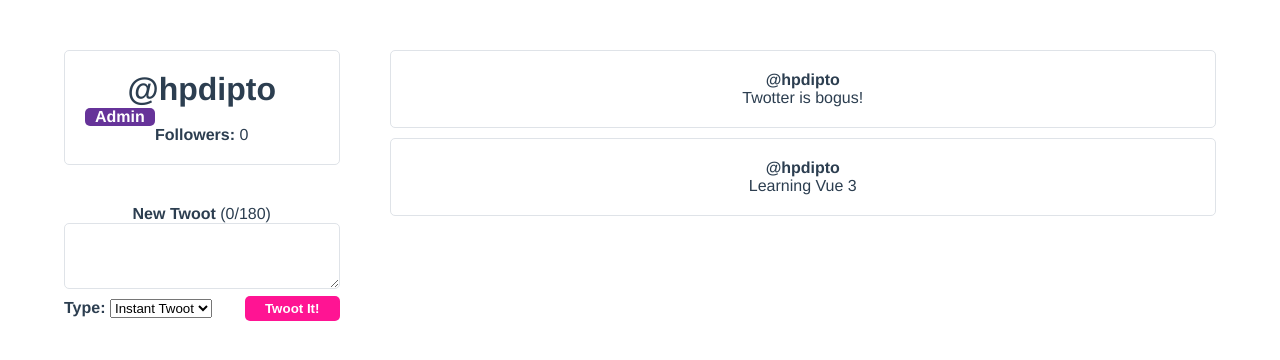
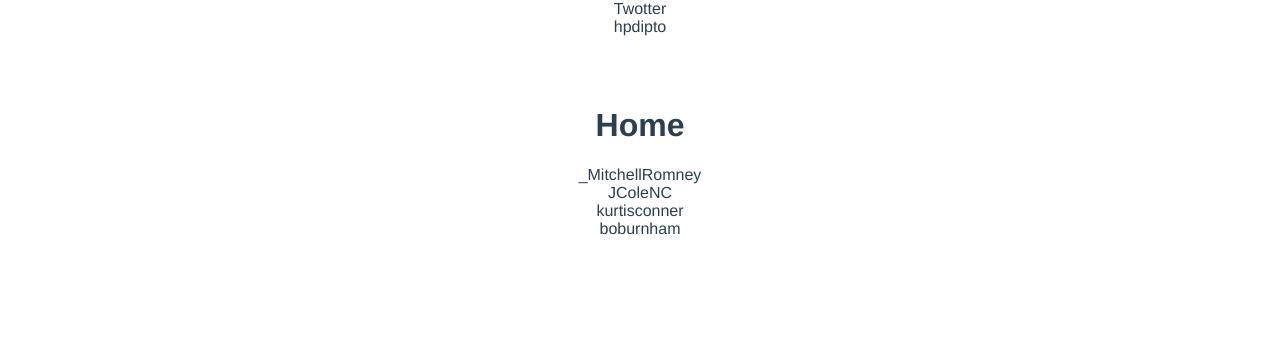
Before and after one commit to hpdipto/vue3-for-beginners-teis, a Vue app: page / in a window 1280 px wide. Shown: the top 360 px of the page. Built offline with nearby package versions, Linux system fonts and the light colour scheme.

Commit message:
router added

```diff
--- a/package.json
+++ b/package.json
@@ -11,11 +11,13 @@
     "core-js": "^3.6.5",
     "node-sass": "^5.0.0",
     "sass-loader": "^10.1.0",
-    "vue": "^3.0.0"
+    "vue": "^3.0.0",
+    "vue-router": "^4.0.0-0"
   },
   "devDependencies": {
     "@vue/cli-plugin-babel": "~4.5.0",
     "@vue/cli-plugin-eslint": "~4.5.0",
+    "@vue/cli-plugin-router": "^4.5.9",
     "@vue/cli-service": "~4.5.0",
     "@vue/compiler-sfc": "^3.0.0",
     "babel-eslint": "^10.1.0",
--- a/src/App.vue
+++ b/src/App.vue
@@ -1,15 +1,33 @@
 <template>
   <div id="app">
-    <UserProfile />
+    <nav>
+      <div class="navigation__logo">
+        <router-link to="/">Twotter</router-link>
+      </div>
+      <div class="navigation__user">
+        {{ state.user.username }}
+      </div>
+    </nav>
   </div>
+  <router-view />
 </template>
 
 <script>
-import UserProfile from "./components/UserProfile";
+import { reactive } from "vue";
 
 export default {
   name: "App",
-  components: { UserProfile },
+  setup() {
+    const state = reactive({
+      user: {
+        username: "hpdipto",
+      },
+    });
+
+    return {
+      state,
+    };
+  },
 };
 </script>
 
@@ -18,9 +36,20 @@
   font-family: Avenir, Helvetica, Arial, sans-serif;
   -webkit-font-smoothing: antialiased;
   -moz-osx-font-smoothing: grayscale;
+  text-align: center;
   color: #2c3e50;
-  display: flex;
-  flex-direction: column;
-  text-align: center;
+}
+
+#nav {
+  padding: 30px;
+
+  a {
+    font-weight: bold;
+    color: #2c3e50;
+
+    &.router-link-exact-active {
+      color: #42b983;
+    }
+  }
 }
 </style>
--- a/src/main.js
+++ b/src/main.js
@@ -1,4 +1,5 @@
 import { createApp } from 'vue'
 import App from './App.vue'
+import router from './router'
 
-createApp(App).mount('#app')
+createApp(App).use(router).mount('#app')
--- /dev/null
+++ b/src/router/index.js
@@ -0,0 +1,40 @@
+import { createRouter, createWebHistory } from "vue-router";
+import Home from "../views/Home.vue";
+import UserProfile from "../views/UserProfile.vue";
+import Admin from "../views/Admin.vue";
+
+const routes = [
+  {
+    path: "/",
+    name: "Home",
+    component: Home,
+  },
+  {
+    path: "/user/:userId",
+    name: "UserProfile",
+    component: UserProfile,
+  },
+  {
+    path: "/admin",
+    name: "Admin",
+    component: Admin,
+    meta: {
+      requiredAdmin: true,
+    },
+  },
+];
+
+const router = createRouter({
+  history: createWebHistory(),
+  routes,
+});
+
+router.beforeEach(async (to, from, next) => {
+  const isAdmin = false;
+  const requiredAdmin = to.matched.some((record) => record.meta.requiredAdmin);
+
+  if (requiredAdmin && !isAdmin) next({ name: "Home" });
+  else next();
+});
+
+export default router;
--- a/src/styles/base.scss
+++ b/src/styles/base.scss
@@ -1,3 +1,8 @@
 body {
   margin: 0;
 }
+
+a {
+  color: inherit;
+  text-decoration: none;
+}
--- /dev/null
+++ b/src/views/Admin.vue
@@ -0,0 +1,18 @@
+<template>
+  <div class="Admin">
+    <h1>Admin</h1>
+  </div>
+</template>
+
+<script>
+export default {
+  name: "Admin",
+  setup() {},
+};
+</script>
+
+<style lang="scss" scoped>
+.Admin {
+  padding: 50px 5%;
+}
+</style>
--- /dev/null
+++ b/src/views/Home.vue
@@ -0,0 +1,37 @@
+<template>
+  <div class="home">
+    <h1>Home</h1>
+    <div class="users-list">
+      <router-link
+        v-for="user in users"
+        :to="{ name: 'UserProfile', params: { userId: user.id } }"
+        :key="user.id"
+      >
+        {{ user.username }}
+      </router-link>
+    </div>
+  </div>
+</template>
+
+<script>
+import { users } from "../assets/users";
+export default {
+  name: "Home",
+  setup() {
+    return {
+      users,
+    };
+  },
+};
+</script>
+
+<style lang="scss" scoped>
+.home {
+  padding: 50px 5%;
+
+  .users-list {
+    display: flex;
+    flex-direction: column;
+  }
+}
+</style>
--- a/src/components/UserProfile.vue
+++ b/src/views/UserProfile.vue
@@ -22,28 +22,22 @@
 </template>
 
 <script>
-import { reactive } from "vue";
-import TwootItem from "./TwootItem";
-import CreateTwootPanel from "./CreateTwootPanel";
+import { reactive, computed } from "vue";
+import { useRoute } from "vue-router";
+import TwootItem from "../components/TwootItem";
+import CreateTwootPanel from "../components/CreateTwootPanel";
+import { users } from "../assets/users";
 
 export default {
   name: "UserProfile",
   components: { CreateTwootPanel, TwootItem },
   setup() {
+    const route = useRoute();
+    const userId = computed(() => route.params.userId);
+
     const state = reactive({
       followers: 0,
-      user: {
-        id: 1,
-        username: "hpdipto",
-        firstName: "Haris",
-        lastName: "Dipto",
-        email: "haris.dipto@gmail.com",
-        isAdmin: true,
-        twoots: [
-          { id: 1, content: "Twotter is bogus!" },
-          { id: 2, content: "Learning Vue 3" },
-        ],
-      },
+      user: users[userId.value - 1] || users[0],
     });
 
     function addTwoot(twoot) {
@@ -53,6 +47,7 @@
     return {
       state,
       addTwoot,
+      userId,
     };
   },
 };
```
Also changed, not shown: src/assets/users.js (renamed from src/assets/users.json), 1 other file (tests, documents, lock files or other folders).
